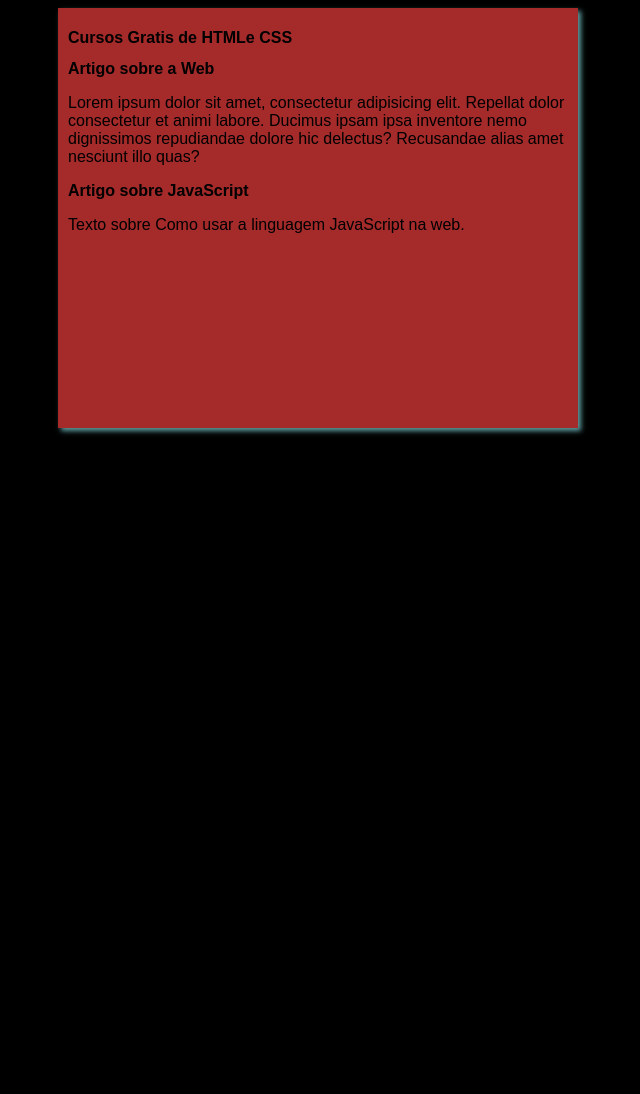
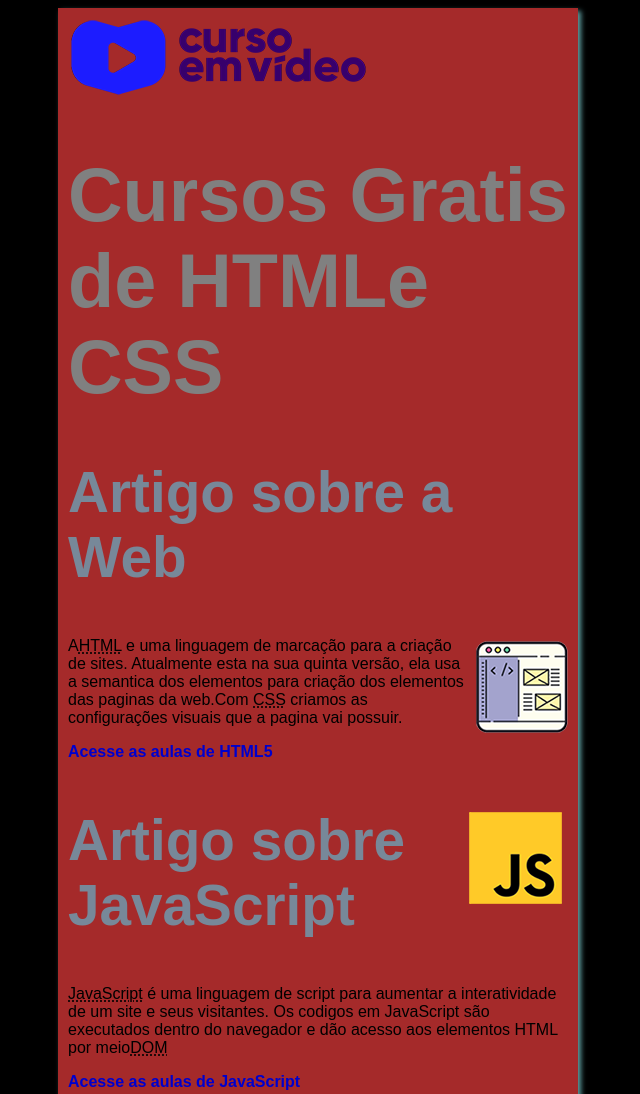
Before and after one commit to ewertonpugliesi/Projeto--Site, a plain HTML site: page index.html in a window 1280 px wide. Shown: the top 1094 px of the page, without its empty margins (322-962 px from the left). Before the commit the page ends 800 px from the top, so only its background shows below. Drawn offline with Linux system fonts and the light colour scheme.

Commit message:
Projeto de HTML
Projeto em Html para ser colocado no Github

```diff
--- a/estilos/style.css
+++ b/estilos/style.css
@@ -9,7 +9,31 @@
     background-color: brown;
     width: 500px;
     margin: auto;
-    height: 400px;
     box-shadow: 3px 3px 5px cadetblue;
     padding: 10px;
 }
+
+h1{
+    font-size: 2cm;
+    color: gray;
+}
+
+h2{
+    font-size: 1.5cm;
+    color: lightslategray;
+}
+
+img.lado{
+    float: right;
+}
+
+a{
+    text-decoration: none;
+    font-weight: bold;
+    color: mediumblue;
+}
+
+a:hover{
+    text-decoration: underline;
+    color: olive;
+}
--- a/index.html
+++ b/index.html
@@ -9,22 +9,24 @@
 </head>
 <body>
 
-
     <main>
-
         <hearder>
-
+            <img src="imagens/curso-em-video-cor.png"  alt="Curso em video">
             <h1>Cursos Gratis de HTMLe CSS </h1>
        </hearder>
        <article>
         <h2>Artigo sobre a Web</h2>
-        <p>Lorem ipsum dolor sit amet, consectetur adipisicing elit. Repellat dolor consectetur et animi labore. Ducimus ipsam ipsa inventore nemo dignissimos repudiandae dolore hic delectus? Recusandae alias amet nesciunt illo quas?</p>
+        <img  class="lado"  src="imagens/curso-html-css.png"  alt="Curso de HTML">
+        <p>A<abbr title="HyperText Markup Language">HTML</abbr> e uma linguagem de marcação para a criação de sites. Atualmente esta na sua quinta versão, ela usa a semantica dos elementos para criação dos elementos das paginas da web.Com <abbr title=" Cascading Style Sheets">CSS</abbr> criamos as configurações visuais que a pagina vai possuir.</p>
+        <p><a hrf="curso-html.html">Acesse as aulas de HTML5</a></p>
        </article>
        <article>
+           <img  class="lado" src="imagens/curso-javascript.png"  alt="Curso de JavaScript">
            <h2>Artigo sobre JavaScript</h2>
-           <p>Texto sobre Como usar a linguagem JavaScript na web.</p>
+           <p><abbr title="JavaScript">JavaScript</abbr> é uma linguagem de script para aumentar a interatividade de um site e seus visitantes. Os codigos em JavaScript são executados dentro do navegador e dão acesso aos elementos HTML por meio<abbr title="Document Object Model">DOM</abbr></p>
+           <p><a hrf="curso-javascript">Acesse as aulas de JavaScript</a></p>
        </article>
-
+           <img  src="imagens/curso-em-video-pb.png"  alt="Curso em Video Finalizado">
     </main>
 </body>
 </html>
```
Also changed, not shown: curso-html.html (added, +25 -0 lines), curso-js.html (added, +23 -0 lines), imagens/btn-back.png (added), imagens/curso-em-video-cor.png (added), imagens/curso-em-video-pb.png (added), imagens/curso-html-css.png (added), imagens/curso-javascript.png (added).
